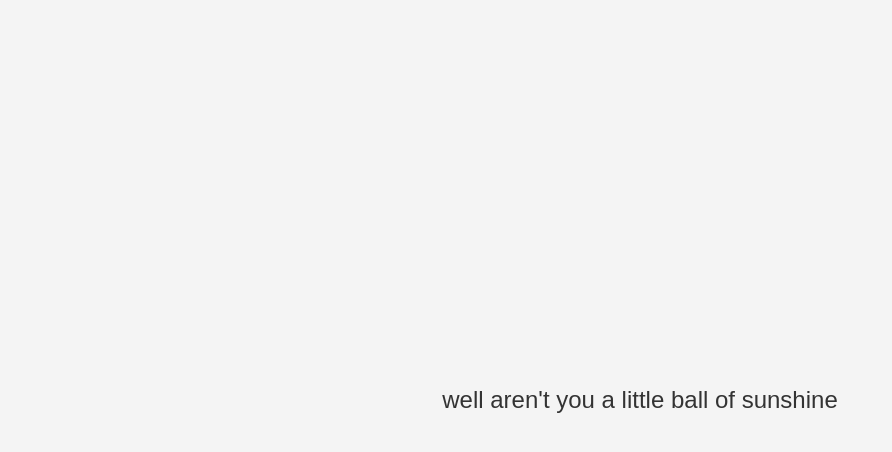
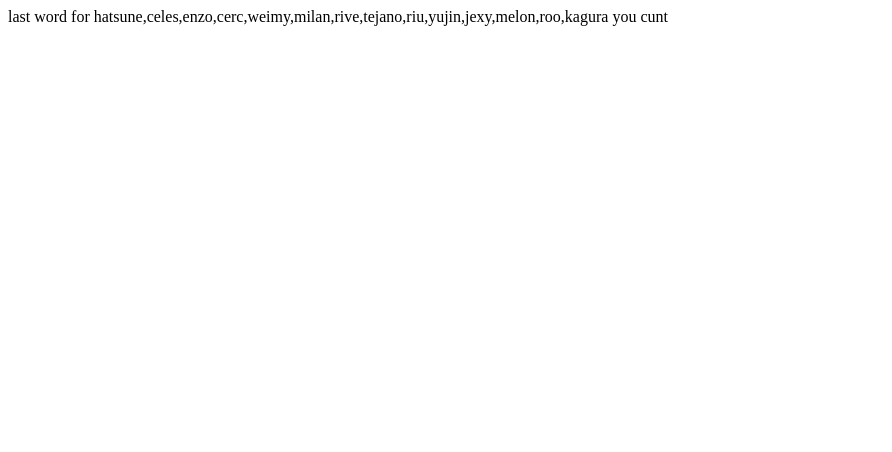
Before and after one commit to REEEPlayz/reeeplayz.github.io, a plain HTML site: page index.html in a window 1280 px wide. Shown: the whole page, without its empty margins (0-892 px from the left). Drawn offline with Linux system fonts and the light colour scheme.

Commit message:
Update index.html

```diff
--- a/index.html
+++ b/index.html
@@ -3,26 +3,9 @@
 <head>
     <meta charset="UTF-8">
     <meta name="viewport" content="width=device-width, initial-scale=1.0">
-    <title>hey bech</title>
-    <style>
-        body {
-            display: flex;
-            align-items: center;
-            justify-content: center;
-            height: 100vh;
-            margin: 0;
-            font-family: Arial, sans-serif;
-            background-color: #f4f4f4;
-        }
-        .message {
-            font-size: 24px;
-            color: #333;
-        }
-    </style>
+    <title>Pussy page</title>
 </head>
 <body>
-    <div class="message">
-        well aren't you a little ball of sunshine
-    </div>
+    last word for hatsune,celes,enzo,cerc,weimy,milan,rive,tejano,riu,yujin,jexy,melon,roo,kagura you cunt
 </body>
 </html>
```
